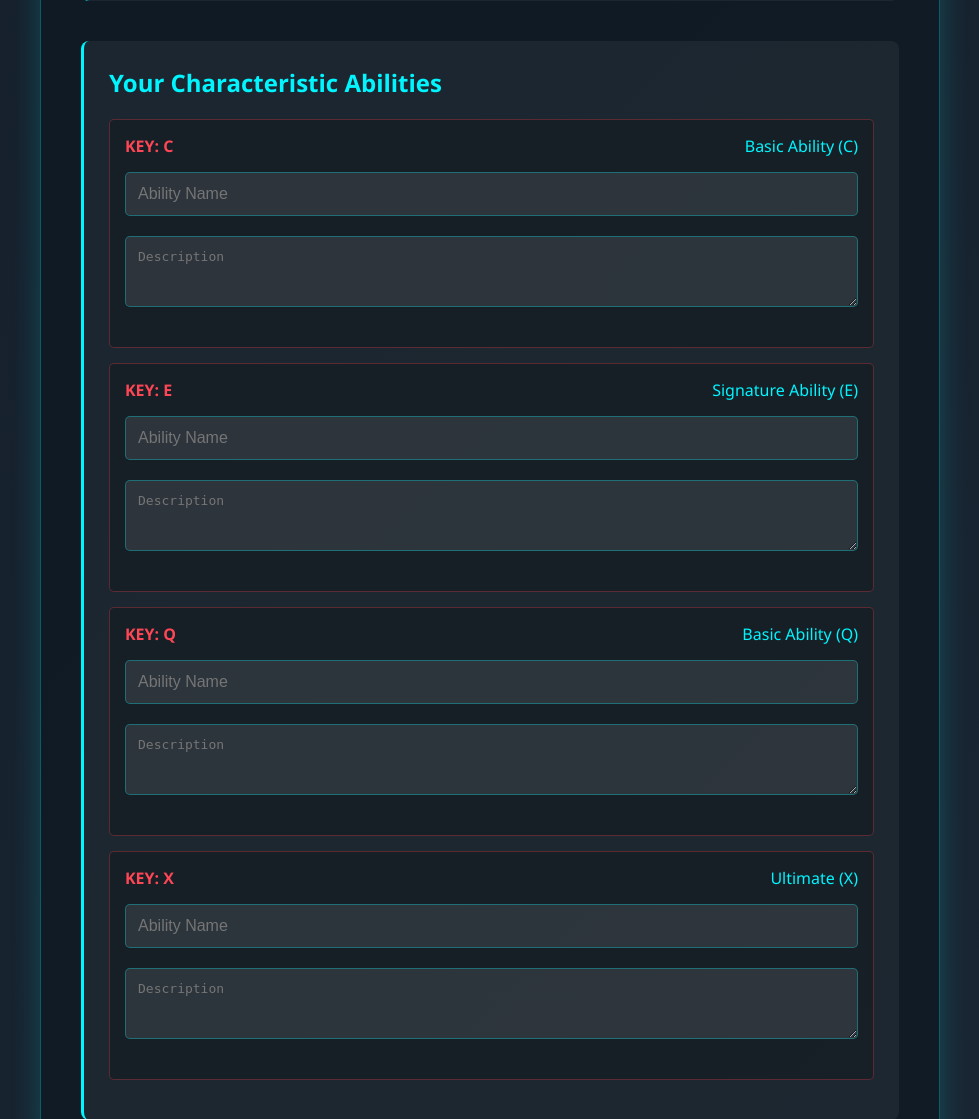
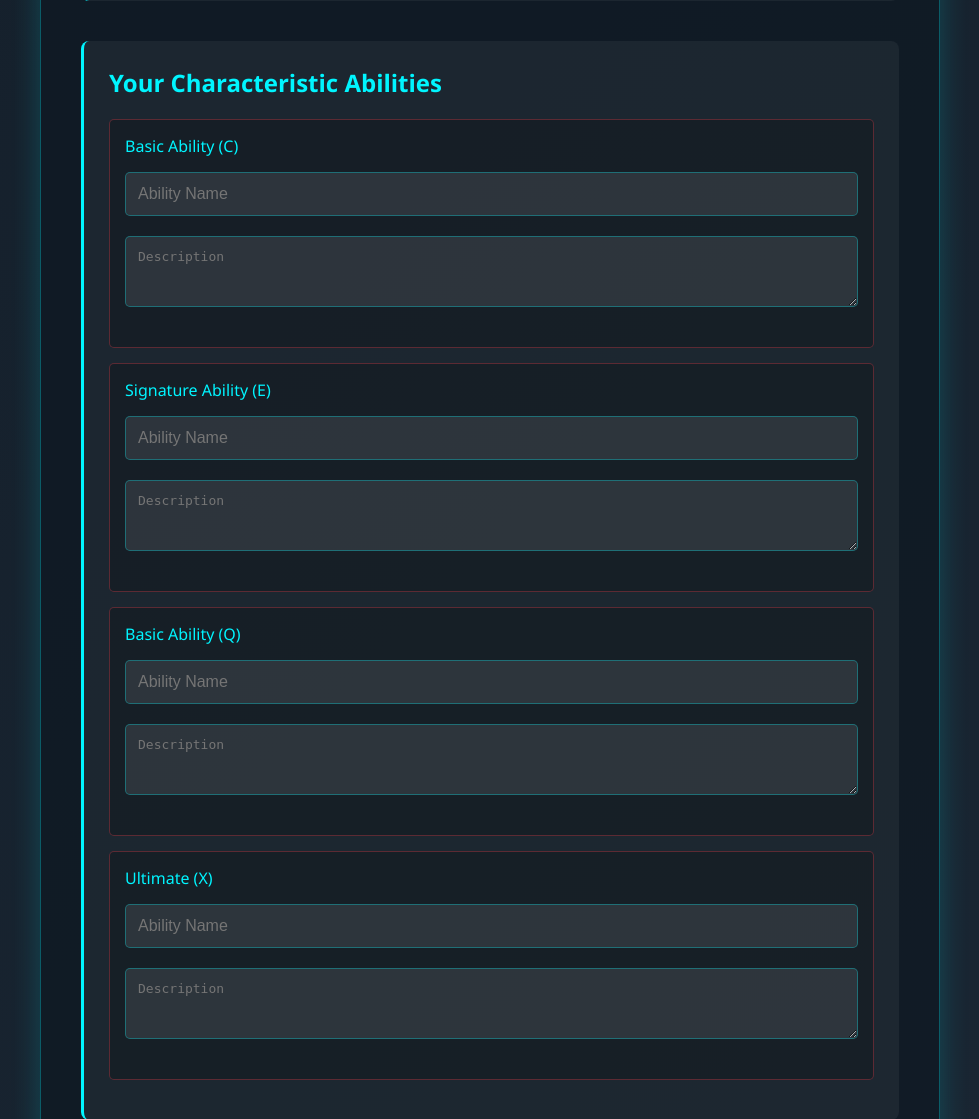
Before and after one commit to bismalaja/valo_playercard, a Django app: page /create/ in a window 1280 px wide. Shown: the part 3325-4444 px from the top of the page, without its empty margins (150-1129 px from the left). Run offline with Django 4.2, Linux system fonts and the light colour scheme; data comes from the database, SQL or seed files in the repository; both versions use the stored data as it was after the commit.

Commit message:
Update project files including input form fix and db

```diff
--- a/profiles/templates/profiles/input_form.html
+++ b/profiles/templates/profiles/input_form.html
@@ -470,7 +470,6 @@
                     {% for row in ability_rows %}
                     <div class="dynamic-item">
                         <div class="item-header">
-                            <span class="item-number" style="color:#ff4655; font-weight:bold;">KEY: {{ row.template.key_binding }}</span>
                             <span style="color:#00f5ff;">{{ row.template.name }}</span>
                         </div>
                         <div class="form-group">
```
Also changed, not shown: db.sqlite3.
